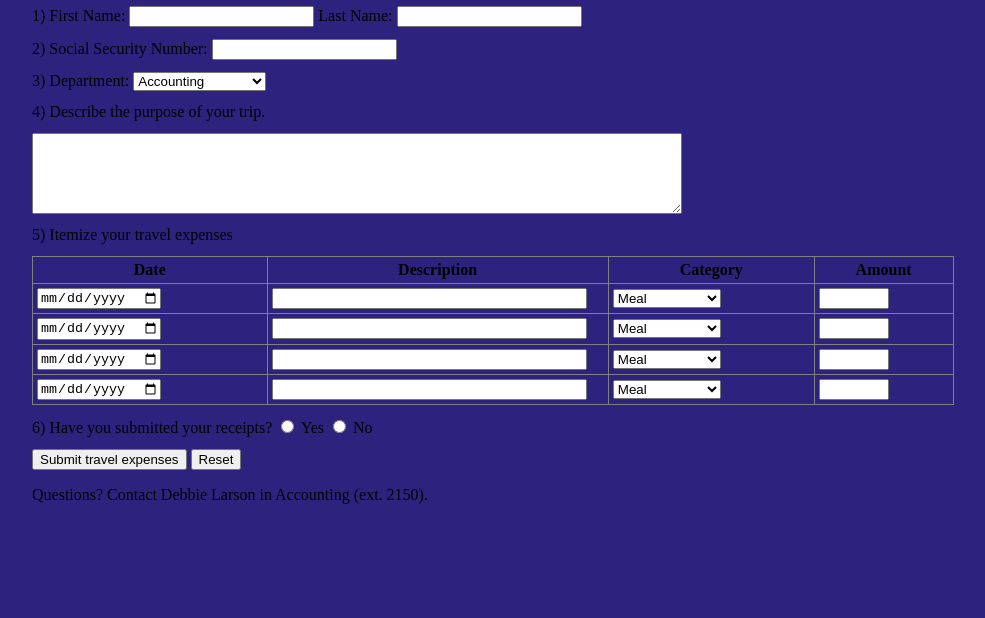
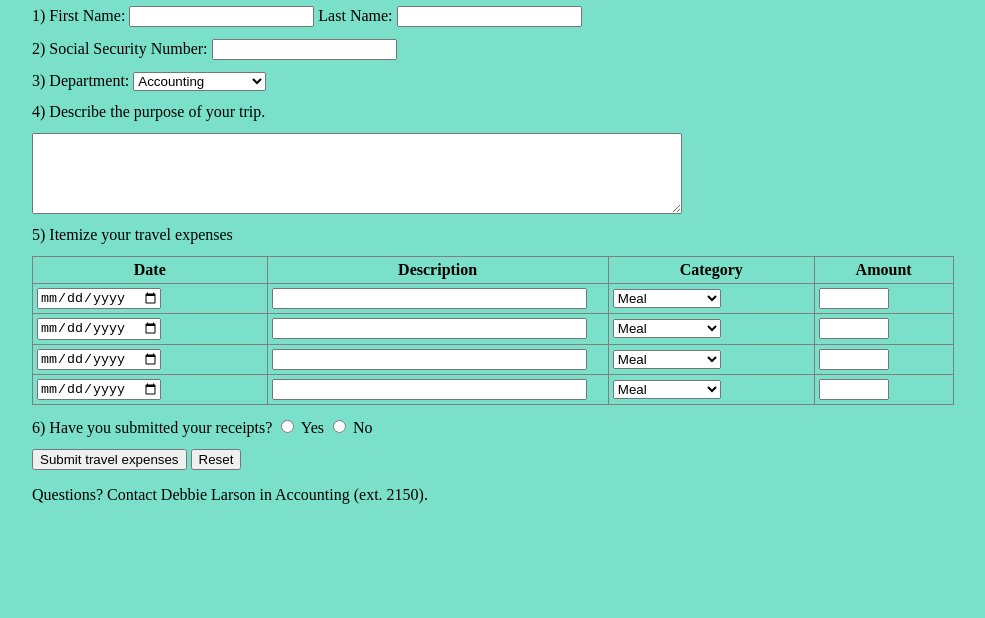
Before and after one commit to huyennguyen080706/K244161786_NguyenThiHuyen, a plain HTML site: page Bai50/Bai50.html in a window 1280 px wide. Shown: the part 182-800 px from the top of the page, without its empty margins (32-1017 px from the left). Drawn offline with Linux system fonts and the light colour scheme.

Commit message:
edit bgcolor

```diff
--- a/Bai50/Bai50.html
+++ b/Bai50/Bai50.html
@@ -3,7 +3,7 @@
     <title>Travel Expense Report</title>
     <style>
         body {
-            background-color: rgb(45, 34, 126);
+            background-color: rgb(122, 224, 201);
             font-family: "Times New Roman", serif;
             margin: 0;
         }
```
